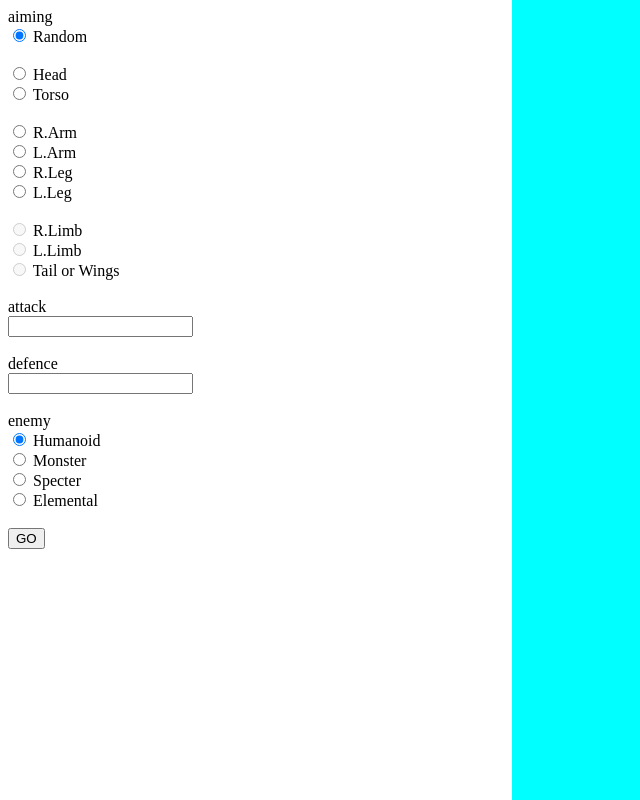
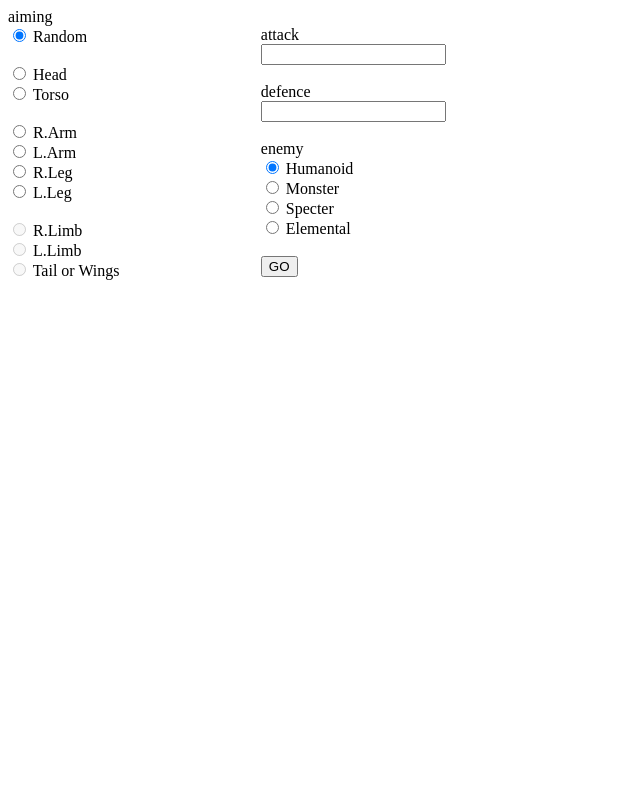
Before and after one commit to xmudronc/dm-o-matic, an Angular app: page / in a window 1280 px wide. Shown: the whole page, without its empty margins (0-640 px from the left). Built offline with nearby package versions, Linux system fonts and the light colour scheme.

Commit message:
Girlfriend wants to sleep, needs to backup

```diff
--- a/src/app/app.component.html
+++ b/src/app/app.component.html
@@ -1,4 +1,5 @@
-<div class="controls">
+<div class="container">
+  <div class="controls-left">
     aiming
     <div>
       <form (change)="aimRadioChange($event)">
@@ -17,7 +18,9 @@
         <input [disabled]="this.monsterAim" type="radio" name="location" value="Tail.or.Wings|10"> Tail or Wings
       </form>
     </div>
+  </div>
 
+  <div class="controls-right">
     <br>attack
     <div>
       <input id="atk" type="number">
@@ -45,3 +48,4 @@
   <div class="result">
 
   </div>
+</div>
--- a/src/app/app.component.scss
+++ b/src/app/app.component.scss
@@ -2,28 +2,47 @@
     width: 200px;
   }
 
-  .controls {
-    width: 40%;
+  .controls-left {
+    width: 20%;
+  }
+
+  .controls-right {
+    width: 20%;
   }
 
   .result {
     background-color: aqua;
     width: 60%;
     height: 100%;
-    position: absolute;
     top: 0px;
     left: 40%;
   }
 
-  @media screen and (max-aspect-ratio: 1/1) {
-    .controls {
-        width: 100vw;
-      }
+  .container {
+    display: flex;
+  }
+
+  /*@media screen and (max-aspect-ratio: 1/1) {
+    .controls-left {
+      width: 50%;
+      position: absolute;
+      top: 0px;
+      left: 0%;
+    }
+
+    .controls-right {
+      width: 50%;
+      position: absolute;
+      top: 0px;
+      left: 50%;
+    }
 
       .result {
         background-color: aqua;
-        width: 100vw;
-        height: 100%;
+        width: 100%;
+        height: 100vw;
         position: relative;
+        top: 40%;
+        left: 0px;
       }
-    }
+    }*/
```
Lines whose indentation alone changed are shown as unchanged.
